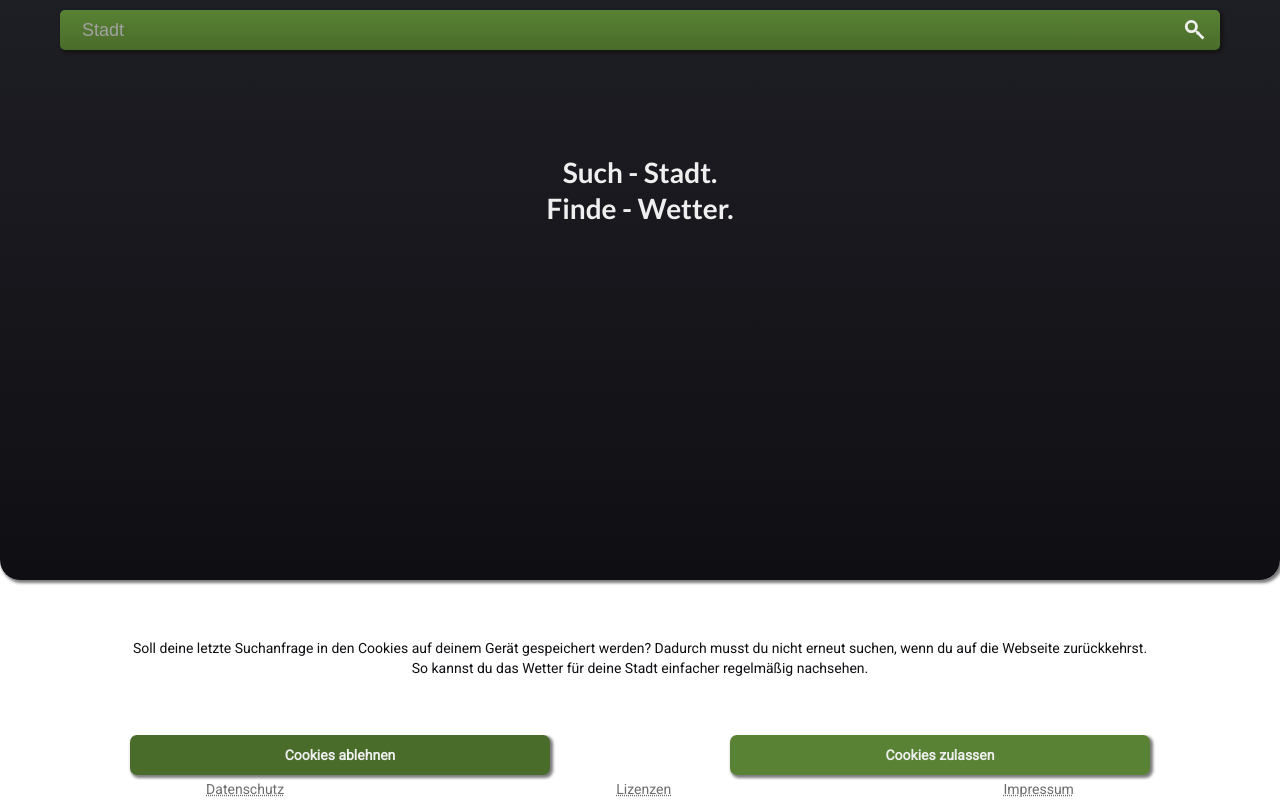
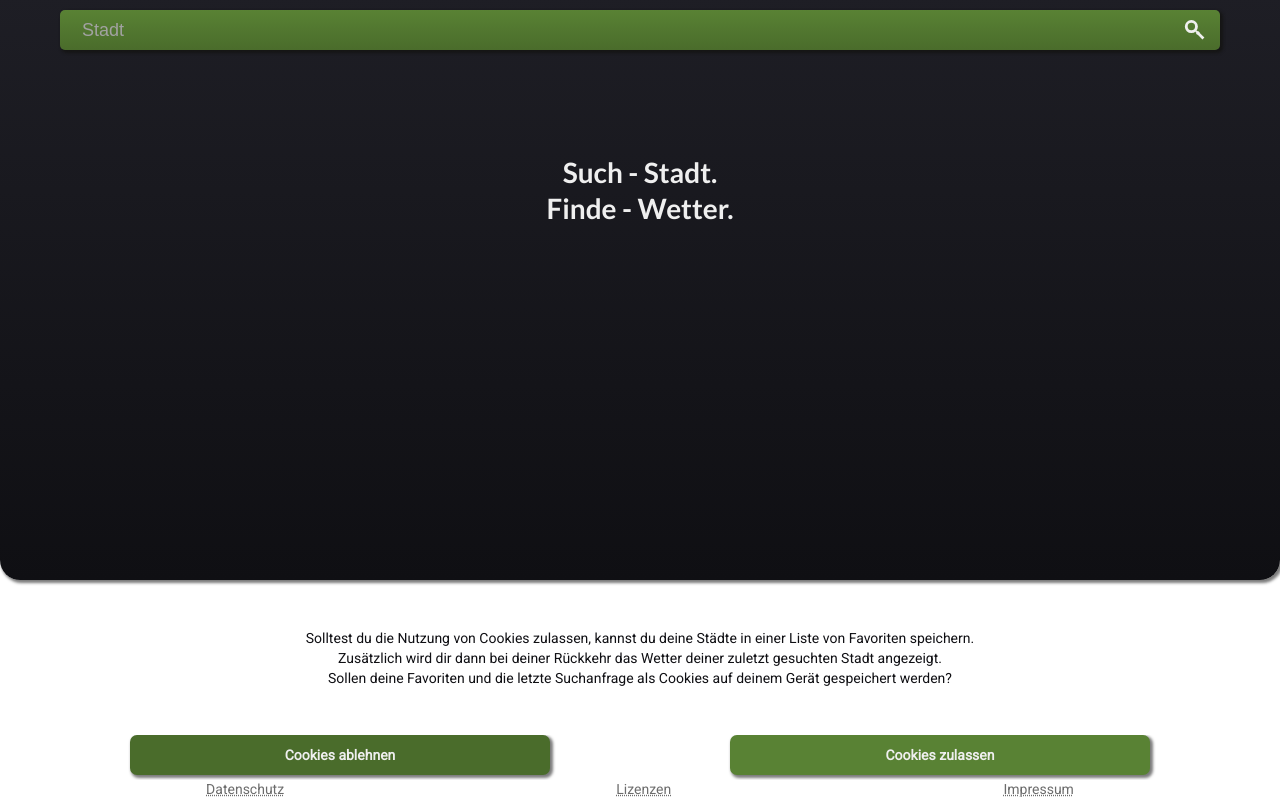
Before and after one commit to Razlaw/weather_website, a React (Create React App) app: page /#/ in a window 1280 px wide. Built offline with nearby package versions, Linux system fonts and the light colour scheme.

Commit message:
Update texts in privacy statement and cookie banner with section about favourites

```diff
--- a/src/components/privacyFooter/PrivacyFooter.jsx
+++ b/src/components/privacyFooter/PrivacyFooter.jsx
@@ -26,9 +26,12 @@ export default function PrivacyFooter({showCookieBanner, setShowCookieBanner, se
                 <div className="cookieBannerContainer">
                     <div className="cookieBanner">
                         <p className="cookieBannerText">
-                            Soll deine letzte Suchanfrage in den Cookies auf deinem Gerät gespeichert werden? Dadurch
-                            musst du nicht erneut suchen, wenn du auf die Webseite zurückkehrst.<br/>
-                            So kannst du das Wetter für deine Stadt einfacher regelmäßig nachsehen.
+                            Solltest du die Nutzung von Cookies zulassen, kannst du deine Städte in einer Liste von
+                            Favoriten speichern.<br/>
+                            Zusätzlich wird dir dann bei deiner Rückkehr das Wetter deiner zuletzt gesuchten Stadt
+                            angezeigt.<br/>
+                            Sollen deine Favoriten und die letzte Suchanfrage als Cookies auf deinem Gerät
+                            gespeichert werden?
                         </p>
                     </div>
                     <div className="cookieButtonsContainer">
--- a/src/pages/privacyStatement/PrivacyStatement.jsx
+++ b/src/pages/privacyStatement/PrivacyStatement.jsx
@@ -31,8 +31,8 @@ export default function PrivacyStatement({showCookieBanner, setAreCookiesAccepte
                 <p>
                     <strong>Zusammenfassung für Laien</strong><br/>
                     Diese Website leitet deine Suchanfrage weiter, um dir die Wettervorhersage darzustellen.
-                    Zusätzlich wird die Möglichkeit geboten deine letzte Suchanfrage in den Cookies auf deinem Gerät zu
-                    speichern.<br/>
+                    Solltest du die Cookies akzeptiert haben, hast du die Option Städte als Favoriten zu speichern.
+                    Zusätzlich wird dann deine letzte Suchanfrage in den Cookies auf deinem Gerät gespeichert.<br/>
                     Eine weitere Verarbeitung deiner Daten findet auf dieser Website selbst nicht statt.
                 </p>
                 <p>
@@ -48,8 +48,8 @@ export default function PrivacyStatement({showCookieBanner, setAreCookiesAccepte
                     <strong>Details für Laien</strong><br/>
 
                     Diese Website leitet die von dir gesuchte Stadt und ihre Geokoordinaten an OpenWeather weiter.<br/>
-                    Die Geokoordinaten werden benötigt, da es Städte mit gleichen Namen gibt.<br/>
-                    OpenWeather antwortet mit der Wettervorhersage für diese Stadt.
+                    Die Geokoordinaten werden benötigt, da es unterschiedliche Städte mit gleichem Namen gibt.<br/>
+                    OpenWeather antwortet mit der Wettervorhersage für deine gesuchte Stadt.
                 </p>
                 <p>
                     Wenn du der Benutzung von Cookies zustimmst, wird deine letzte Suchanfrage auf deinem Gerät
@@ -58,6 +58,7 @@ export default function PrivacyStatement({showCookieBanner, setAreCookiesAccepte
                     wieder anzuzeigen - ohne dass du erneut danach suchen musst.<br/>
                     Diese Funktion ist besonders dann praktisch, wenn du die Website als Link auf dem Startbildschirm
                     deines Smartphones speicherst.
+                    Zusätzlich erhälst du die Option Städte in deinen Favouriten zu speichern.
                 </p>
                 <p>
                     Die Cookies werden maximal ein Jahr lang gespeichert.<br/>
```
